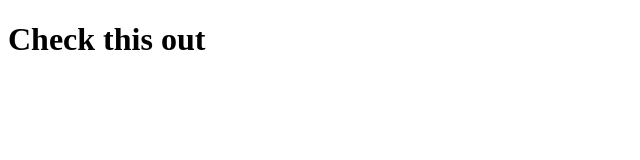
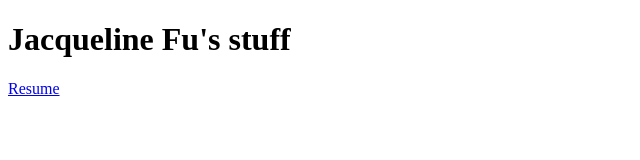
Before and after one commit to jacquelinefu17/JacquelineFu17.github.io, a plain HTML site: page index.html in a window 1280 px wide. Shown: the whole page, without its empty margins (0-640 px from the left). Drawn offline with Linux system fonts and the light colour scheme.

Commit message:
Update index.html
adding CSS and resume files

```diff
--- a/index.html
+++ b/index.html
@@ -1,10 +1,11 @@
 <!DOCTYPE html>
 <html lang="en">
   <head>
-    <title>Main page</title>
+    <title>Jacqueline Fu's space</title>
+    <link rel="stylesheet" href="./style.css" />
   </head>
   <body>
-    <h1>Check this out</h1>
-    <!-- Your amazing HTML here -->
+    <h1>Jacqueline Fu's stuff</h1>
+    <a href="resume.html"> Resume</a>
   </body>
 </html>
```
